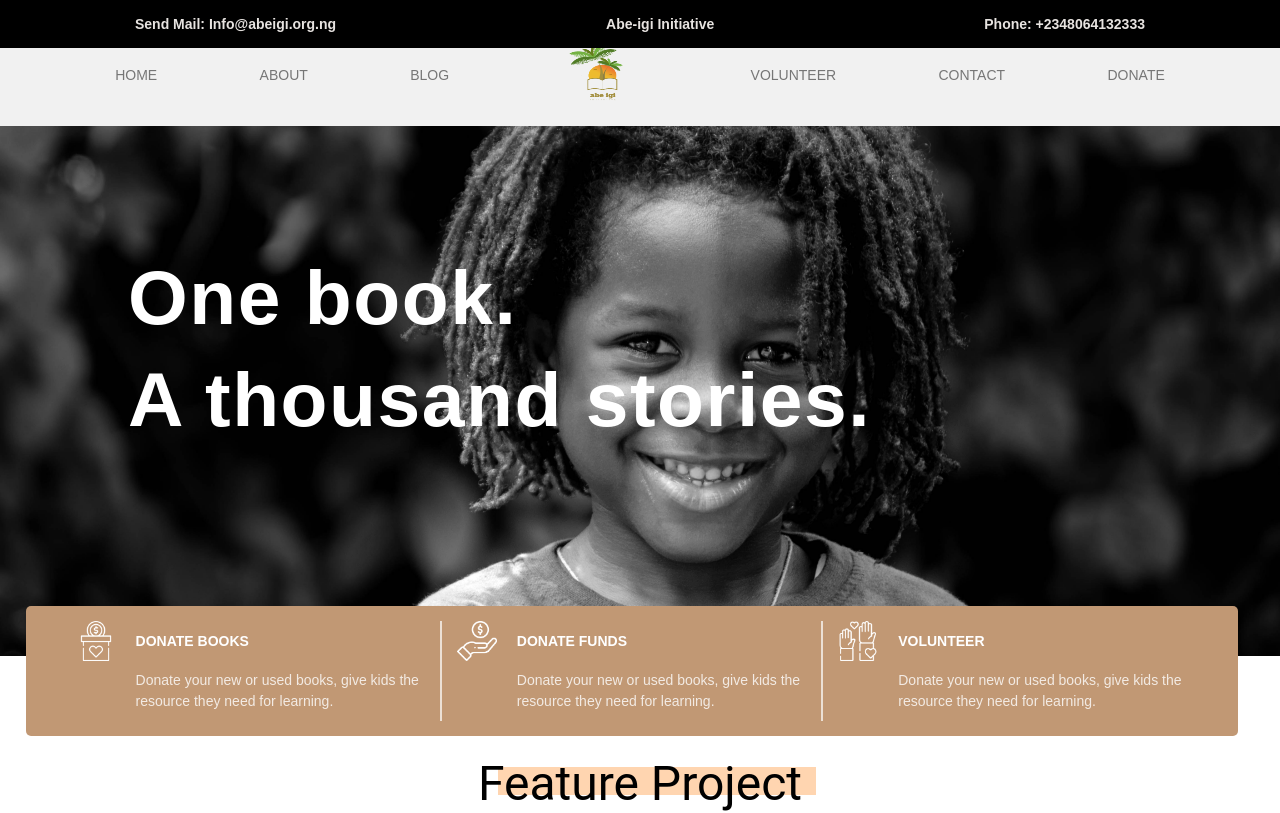
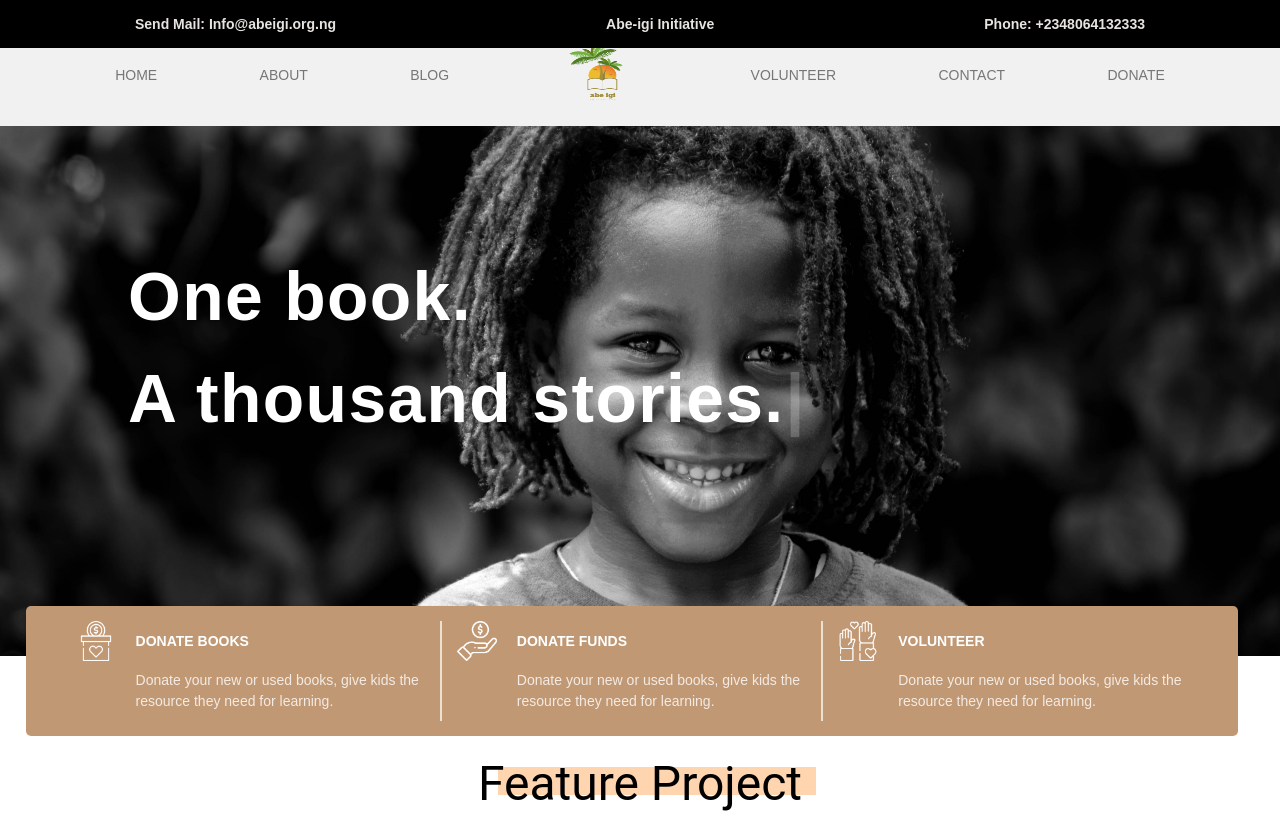
Before and after one commit to KingsonEjikeme/abeg, a React (Create React App) app: page / in a window 1280 px wide. Shown: the top 813 px of the page. Built offline with nearby package versions, Linux system fonts and the light colour scheme.

Commit message:
Added typewriter effect

```diff
--- a/package.json
+++ b/package.json
@@ -20,6 +20,7 @@
     "react-router-hash-link": "^2.4.3",
     "react-scripts": "5.0.1",
     "react-scroll": "^1.8.7",
+    "typewriter-effect": "^2.19.0",
     "web-vitals": "^2.1.4"
   },
   "scripts": {
--- a/src/components/HeroSection/HeroSection.css
+++ b/src/components/HeroSection/HeroSection.css
@@ -15,7 +15,7 @@
   color: white;
   font-weight: 800;
   font-family: "Poppins", sans-serif;
-  font-size: 6vw;
+  font-size: 5.3vw;
   font-weight: 800;
   line-height: 8vw;
   letter-spacing: 0.02em;
@@ -28,3 +28,6 @@
     line-height: 60px;
   }
 }
+.typewriter {
+  font-size: 10px !important;
+}
--- a/src/components/HeroSection/HeroSection.js
+++ b/src/components/HeroSection/HeroSection.js
@@ -2,15 +2,30 @@ import React from "react";
 import "./HeroSection.css";
 import HeroImage from "../../assets/pexels-daniel-edeke-2113709.jpg";
 import SupportTab from "../SupportTab/SupportTab";
+import TypewriterComponent from "typewriter-effect";
 import HeadingText from "../HeadingText/HeadingText";
 const HeroSection = () => {
   return (
     <div className="hero-section">
       <img src={HeroImage} alt="hero-image" className="hero-image" />
       <div className="hero-text">
-        One book. <br /> A thousand stories.
+
+
+        <TypewriterComponent skipAddStyles={true}
+        loop={true}
+          delay={10}
+          onInit={(typewriter) => {
+            typewriter
+              .pauseFor(700)
+              .typeString("One book.<br>")
+              .pauseFor(400)
+              .typeString("A thousand stories.")
+              .start();
+          }}
+          className="typewriter"
+        />
       </div>
-      <div style={{padding: "50px !important"}}>
+      <div style={{ padding: "50px !important" }}>
         <SupportTab />
       </div>
     </div>
```
Also changed, not shown: 1 other file (tests, documents, lock files or other folders).
